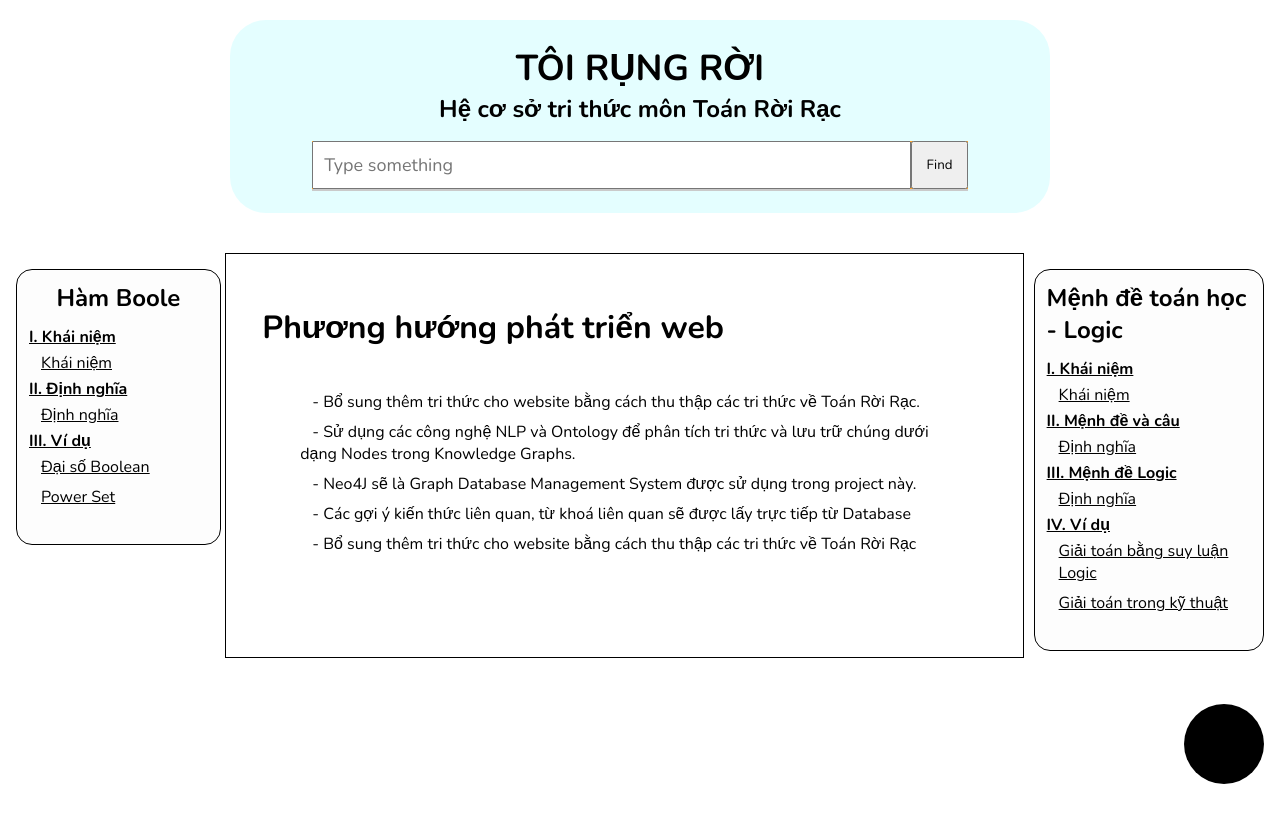
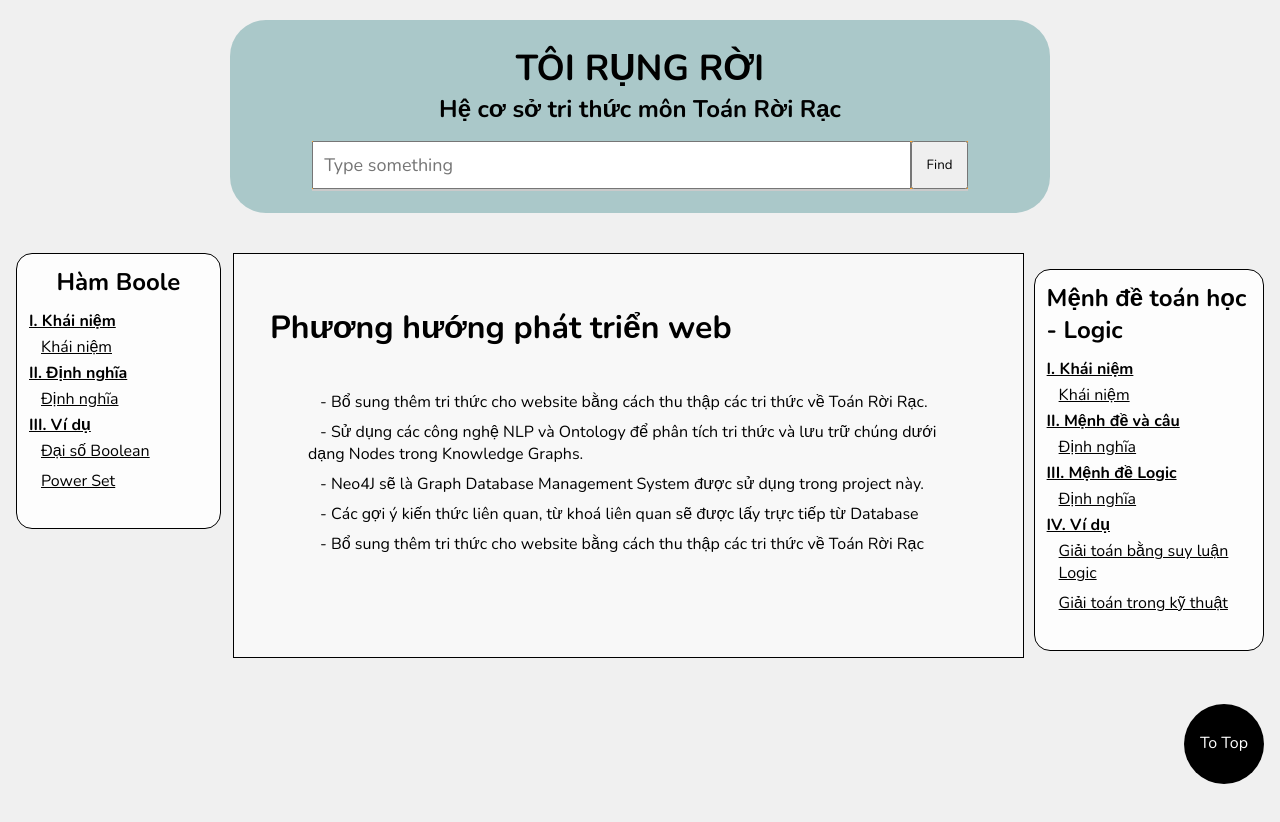
Before and after one commit to MarcoPhanVu/Discrete-Math-Website, a plain HTML site: page index.html in a window 1280 px wide. Drawn offline with nearby package versions, Linux system fonts and the light colour scheme.

Commit message:
final commit for this repo(for now)

```diff
--- a/script.js
+++ b/script.js
@@ -103,8 +103,8 @@ let availableSearches = [
 	["không gian tô pô", '../pages/Boolean.html#example-2'],
 
 	["logic", '../pages/Logic.html'],
-	["logic mệnh đề", '../pages/Logic.html'],
-	["logic và mệnh đề", '../pages/Logic.html'],
+	["logic mệnh đề", '../pages/Logic.html#statement-sentences'],
+	["logic và mệnh đề", '../pages/Logic.html#statement-sentences'],
 	["logic là gì", '../pages/Logic.html'],
 	["logic là gì?", '../pages/Logic.html'],
 	["logic?", '../pages/Logic.html'],
--- a/style.css
+++ b/style.css
@@ -11,6 +11,7 @@
 
 body {
 	position: relative;
+	background-color: rgb(240, 240, 240);
 }
 html {
 	scroll-behavior: smooth !important;
@@ -46,12 +47,22 @@ html {
 	cursor: pointer;
 }
 
+.back-to-top::after {
+	content: "To Top";
+	position: absolute;
+	bottom: 30px;
+	right: 16px;
+	color: white;
+	/* background-color: #6164ff; */
+	cursor: pointer;
+}
+
 header {
 	display: flex;
 	width: 64%;
 	justify-content: center;
 	flex-direction: column;
-	background-color: rgb(228, 254, 255);
+	background-color: rgb(170, 200, 201);
 	margin: 20px auto 40px;
 	padding: 24px 0px;
 	border-radius: 36px;
@@ -124,6 +135,7 @@ header .page-sub-title {
 	border: #000 solid 1px;
 	width: 16%;
 	margin: 16px;
+	margin-top: 0px;
 	flex-direction: column;
 	float: left;
 	border-radius: 16px;
@@ -173,8 +185,8 @@ header .page-sub-title {
 }
 
 .content {
-	margin-left: -4%;
-	/* background-color: rgb(244, 255, 244); */
+	margin-left: -3%;
+	background-color: rgb(248, 248, 248);
 	height: 100%;
 	padding: 36px;
 	border: #000 1px solid;
```
Also changed, not shown: pages/Boolean.html (+1 -1 lines), pages/Logic.html (+1 -1 lines).
